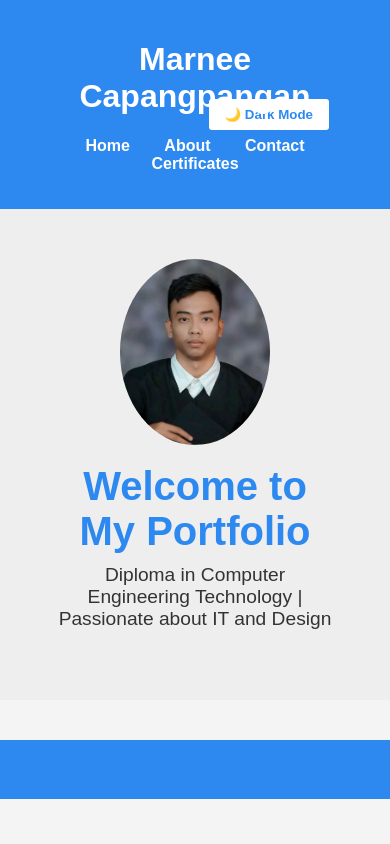
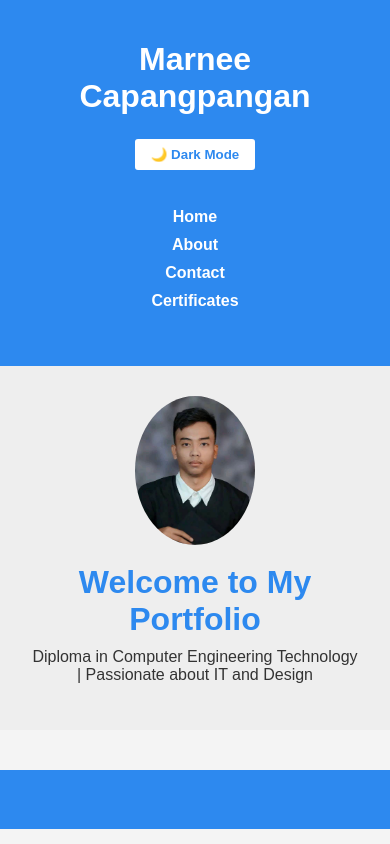
Before and after one commit to marnsss/marnsss.github.io, a plain HTML site: page index.html in a window 390 px wide. Drawn offline with Linux system fonts and the light colour scheme.

Commit message:
styles.css

```diff
--- a/assets/css/styles.css
+++ b/assets/css/styles.css
@@ -104,7 +104,6 @@ aside h3 {
     margin-bottom: 10px;
 }
 
-/* Toggle Button Styling */
 #darkModeToggle {
     background-color: white;
     color: #2d89ef;
@@ -149,3 +148,50 @@ body.dark-mode nav ul li a {
 body.dark-mode nav ul li a:hover {
     text-decoration: underline;
 }
+
+@media screen and (max-width: 768px) {
+    .container {
+        width: 90%;
+    }
+
+    nav ul {
+        text-align: center;
+        padding: 10px 0;
+    }
+
+    nav ul li {
+        display: block;
+        margin: 10px 0;
+    }
+
+    .hero {
+        padding: 30px 10px;
+    }
+
+    .hero h2 {
+        font-size: 2em;
+    }
+
+    .hero p {
+        font-size: 1em;
+    }
+
+    .profile-pic {
+        width: 120px;
+    }
+
+    .content {
+        padding: 20px 15px;
+    }
+
+    aside {
+        padding: 15px 10px;
+    }
+
+    #darkModeToggle {
+        float: none;
+        display: block;
+        margin: 20px auto 0 auto;
+        text-align: center;
+    }
+}
```
